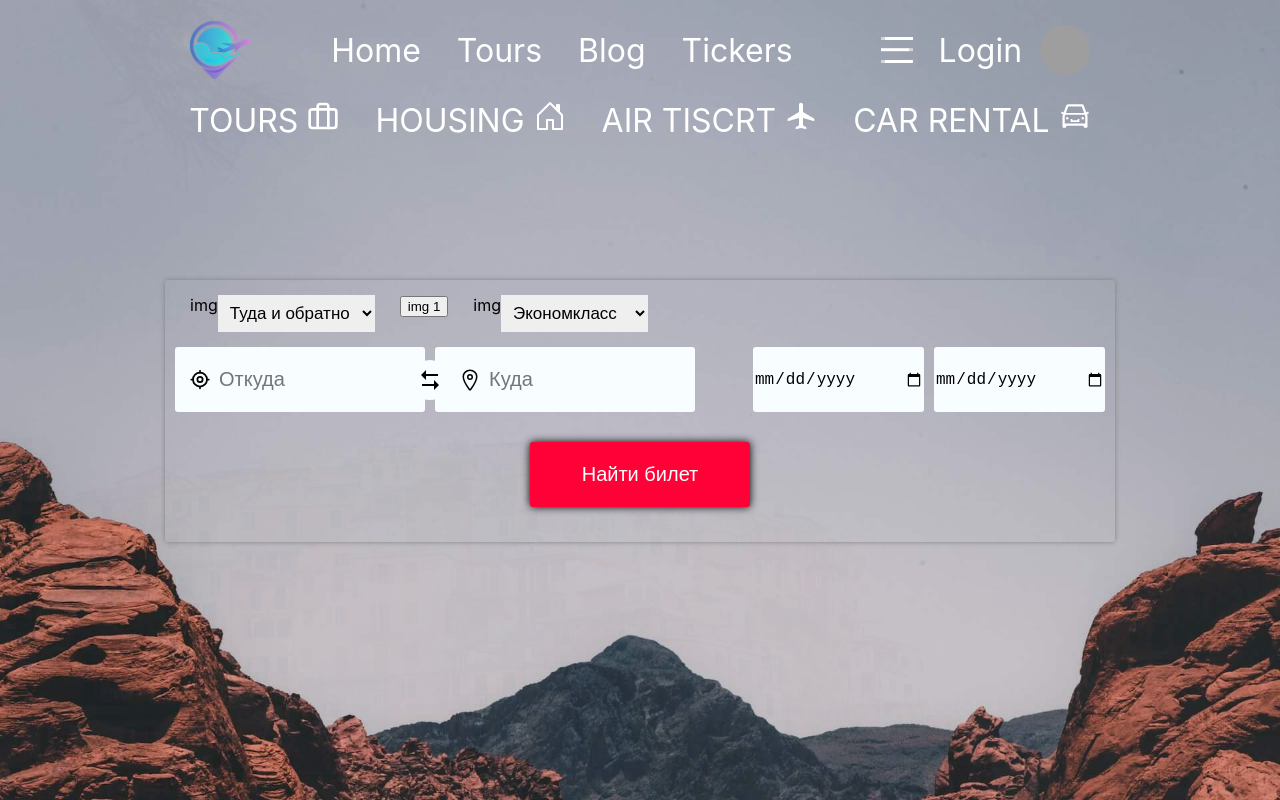
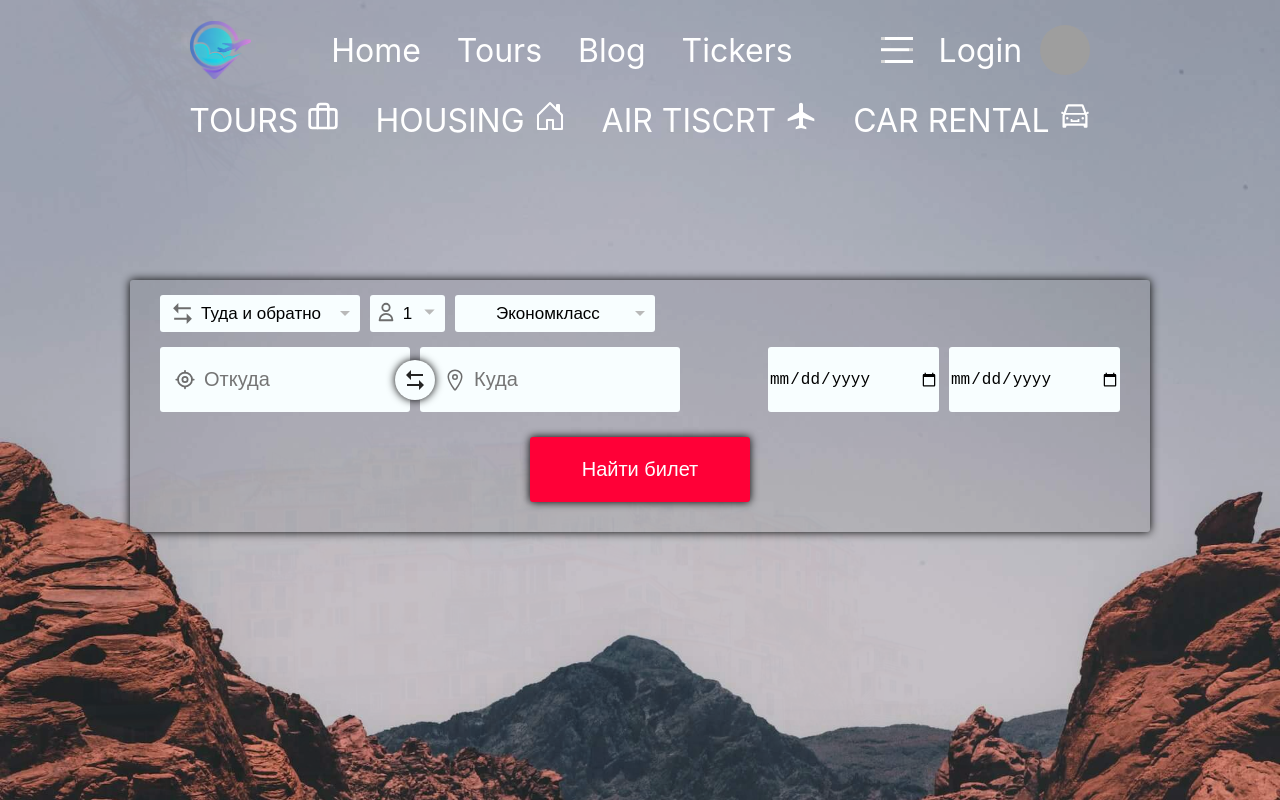
Before and after one commit to ArtyomPurenok/ProjectAvia, a React (Create React App) app: page / in a window 1280 px wide. Shown: the top 800 px of the page. Built offline with nearby package versions, Linux system fonts and the light colour scheme; grey boxes are pictures that could not be loaded.

Commit message:
feat: added style for filter box

```diff
--- a/src/components/SearchBox/SearchBox.scss
+++ b/src/components/SearchBox/SearchBox.scss
@@ -5,11 +5,13 @@
     margin-top: 140px;
 
     &_ticket-search {
-        width: 950px;
+        width: 980px;
+        padding: 0px 20px;
         border: 0px solid grey;
         border-radius: 3px;
         text-align: center;
-        box-shadow: 0 0 5px rgba(128, 128, 128, 1);
+        box-shadow: 0 0 10px rgb(1, 1, 0.5);
+        background-color: rgba(0, 0, 0, 0.07);
     }
 
     &_button {
@@ -17,7 +19,7 @@
         height: 65px;
         font-size: 20px;
         color: white;
-        margin: 30px 0px 35px 0px;
+        margin: 25px 0px 30px 0px;
         border: 0px solid transparent;
         border-radius: 3px;
         background-color: rgb(255, 0, 55);
--- a/src/components/SearchBox/components/FiltersBox/FiltersBox.scss
+++ b/src/components/SearchBox/components/FiltersBox/FiltersBox.scss
@@ -5,13 +5,92 @@
 
 
     &_select-div {
-        margin: 0px 25px;
+        position: relative;
+        margin: 0px 10px;
         display: flex;
+        align-items: center;
+        background-color: rgb(248, 254, 255);
+        border-radius: 3px;
+
+        & svg {
+            position: absolute;
+            width: 25px;
+            height: 25px;
+            margin: 0px 10px;
+            color: rgb(109, 109, 109);
+        }
     }
 
     &_select-directions {
+        width: 200px;
         padding: 8px;
-        border: none;
         font-size: 17px;
+        padding-left: 40px;
+        border: 1px solid transparent;
+        background-color: transparent;
+        appearance: none;
+        outline: none;
+        cursor: pointer;
+
+        & option {
+            background-color: rgb(248, 254, 255);
+        }
+    }
+
+    &_select-arrow {
+        position: absolute;
+        right: 10px;
+        width: 0;
+        height: 0;
+        border-style: solid;
+        border-width: 5.5px 5px 0 5px;
+        border-color: rgb(185, 185, 185) transparent transparent transparent;
+    }
+
+
+
+
+    &_number-passengers {
+        position: relative;
+        display: flex;
+        align-items: center;
+        width: 75px;
+        border: 0px solid transparent;
+        border-radius: 3px;
+        background-color: rgb(248, 254, 255);
+
+
+        &--button {
+            width: 100%;
+            height: 100%;
+            font-size: 17px;
+            border: none;
+            background-color: transparent;
+            cursor: pointer;
+        }
+
+        &--user {
+            position: absolute;
+            left: 5px;
+            pointer-events: none;
+
+            & svg {
+            width: 22px;
+            height: 22px;
+            color: rgb(109, 109, 109);
+            }
+        }
+
+        &--arrow {
+            position: absolute;
+            right: 3px;
+            pointer-events: none;
+
+            & svg {
+            width: 25px;
+            height: 25px;
+            color: rgb(185, 185, 185);
+            }
+        }
     }
 }
--- a/src/components/SearchBox/components/FiltersBox/FiltersBox.tsx
+++ b/src/components/SearchBox/components/FiltersBox/FiltersBox.tsx
@@ -1,10 +1,24 @@
-import React, { useEffect, useState } from "react";
+import React, { useState } from "react";
 import './FiltersBox.scss';
+import { useSelector } from "react-redux";
 
 import { Button } from "../../../Button";
 import { PassengerSelection } from "./components/PassengerSelection";
 
+import { RiArrowLeftRightFill } from "react-icons/ri";
+import { HiOutlineUser } from "react-icons/hi";
+import { MdOutlineArrowDropDown } from "react-icons/md";
+
+import { useChoosingDirection } from "./hooks/useChoosingDirection";
+import { useCountingPassengers } from "./hooks/useCountingPassengers";
+
+
 export const FiltersBox = () => {
+    const dataPassenger = useSelector((state: any) => state.dataTicketSearch);
+    const hookImgDirection = useChoosingDirection;
+    const countingPassengers = useCountingPassengers;
+
+
     const [active, setActive] = useState('');
 
     const OpenSelection = () => {
@@ -14,32 +28,45 @@ export const FiltersBox = () => {
     };
 
 
-    // useEffect(() => {
-    //     console.log(active);
 
-    // });
+
+
+    const [imgDirection, setImgDirection] = useState(<RiArrowLeftRightFill/>);
+    const choosingDirection = (el: any) => {
+        return setImgDirection(hookImgDirection(el.target.value));
+    };
 
 
 
     return <div className="filters-box">
 
+
         <div className="filters-box_select-div">
-            img
-            <select className="filters-box_select-directions">
+            {imgDirection}
+
+            <div className="filters-box_select-arrow"></div>
+
+            <select className="filters-box_select-directions" onChange={choosingDirection}>
                 <option>Туда и обратно</option>
-                <option>Обратно</option>
+                <option>В одну сторону</option>
             </select>
         </div>
 
-        <div>
-            <Button className="filters-box_number-passengers" text={`img ${1}`} onClick={OpenSelection}/> {/*+ img 2шт*/}
+
+
+        <div className="filters-box_number-passengers">
+            <div className="filters-box_number-passengers--user"><HiOutlineUser/></div>
+            <Button className="filters-box_number-passengers--button" text={`${countingPassengers(dataPassenger)}`} onClick={OpenSelection}/>
+            <div className="filters-box_number-passengers--arrow"><MdOutlineArrowDropDown/></div>
             {active && <PassengerSelection/>}
         </div>
 
 
 
         <div className="filters-box_select-div">
-            img
+
+            <div className="filters-box_select-arrow"></div>
+
             <select className="filters-box_select-directions">
                 <option>Экономкласс</option>
                 <option>Первый класс</option>
--- a/src/components/SearchBox/components/FiltersBox/components/PassengerSelection/PassengerSelection.scss
+++ b/src/components/SearchBox/components/FiltersBox/components/PassengerSelection/PassengerSelection.scss
@@ -1,8 +1,9 @@
 .passenger-selection {
+    position: absolute;
+    top: 45px;
     width: 300px;
     background-color: red;
-    position: absolute;
-    margin-top: 18px;
+    z-index: 1;
 
     &_buttons-box {
         display: flex;
--- /dev/null
+++ b/src/components/SearchBox/components/FiltersBox/hooks/useChoosingDirection.tsx
@@ -0,0 +1,14 @@
+import React from "react";
+
+import { RiArrowLeftRightFill } from "react-icons/ri";
+import { MdArrowRightAlt } from "react-icons/md";
+
+export const useChoosingDirection = (el: any) => {
+    if (el === "Туда и обратно") {
+        return <RiArrowLeftRightFill/>;
+    }else if (el === "В одну сторону") {
+        return <MdArrowRightAlt/>;
+    }
+
+    return <RiArrowLeftRightFill/>;
+};
--- /dev/null
+++ b/src/components/SearchBox/components/FiltersBox/hooks/useCountingPassengers.tsx
@@ -0,0 +1,9 @@
+export const useCountingPassengers = (el: any) => {
+    console.log(el);
+
+    let result = 0;
+
+    result = el.adults + el.children + el.infants;
+
+    return result;
+};
--- a/src/components/SearchBox/components/InputsBox/InputsBox.scss
+++ b/src/components/SearchBox/components/InputsBox/InputsBox.scss
@@ -1,6 +1,5 @@
 .inputs-box {
     width: 100%;
-    // background-color: greenyellow;
     display: flex;
     justify-content: space-between;
 
@@ -24,17 +23,20 @@
 
         &--button {
             position: absolute;
+            display: flex;
+            justify-content: center;
+            align-items: center;
             width: 40px;
             height: 40px;
             margin-left: 225px;
             border-radius: 50%;
             border-color: transparent;
             background-color: rgb(248, 254, 255);
-            display: flex;
-            justify-content: center;
-            align-items: center;
+            box-shadow: 0 0 9px rgba(0,0,0,1);
+
 
             & svg {
+                color: rgb(36, 36, 36);
                 width: 32px;
                 height: 32px;
             }
@@ -67,6 +69,7 @@
         }
 
         &--img {
+            color: rgb(109, 109, 109);
             width: 30px;
             height: 21px;
             margin-right: 2px;
@@ -93,6 +96,7 @@
         }
 
         &--img {
+            color: rgb(109, 109, 109);
             width: 30px;
             height: 24px;
             margin-right: 2px;
--- a/src/redux/reducer/dataSearchAviaTicketReducer.ts
+++ b/src/redux/reducer/dataSearchAviaTicketReducer.ts
@@ -5,7 +5,7 @@ const initialState: any = {
     flightClass: "economy",
     adults: 1,
     children: 0,
-    infants: 0
+    infants: 0,
 };
 
 
```
